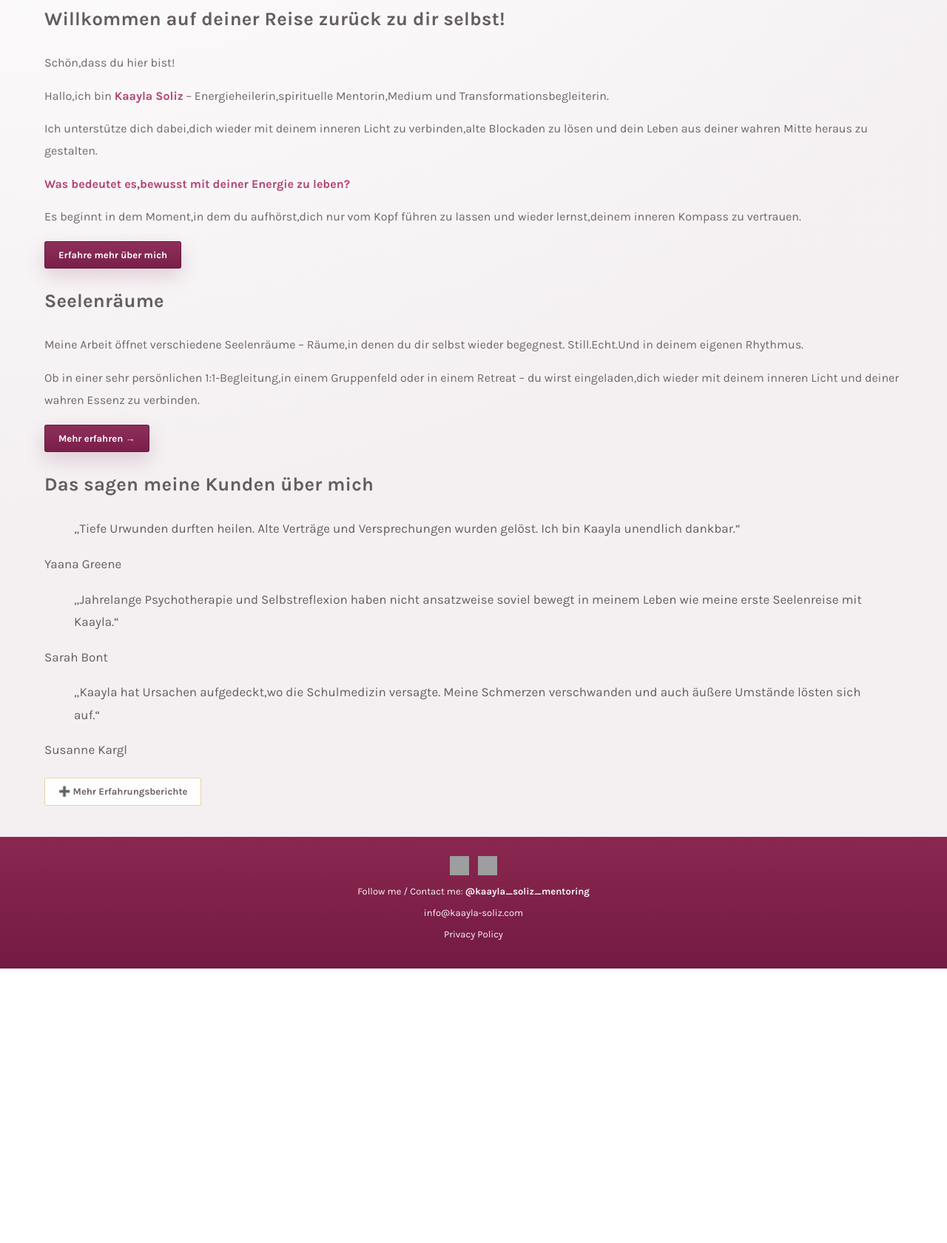
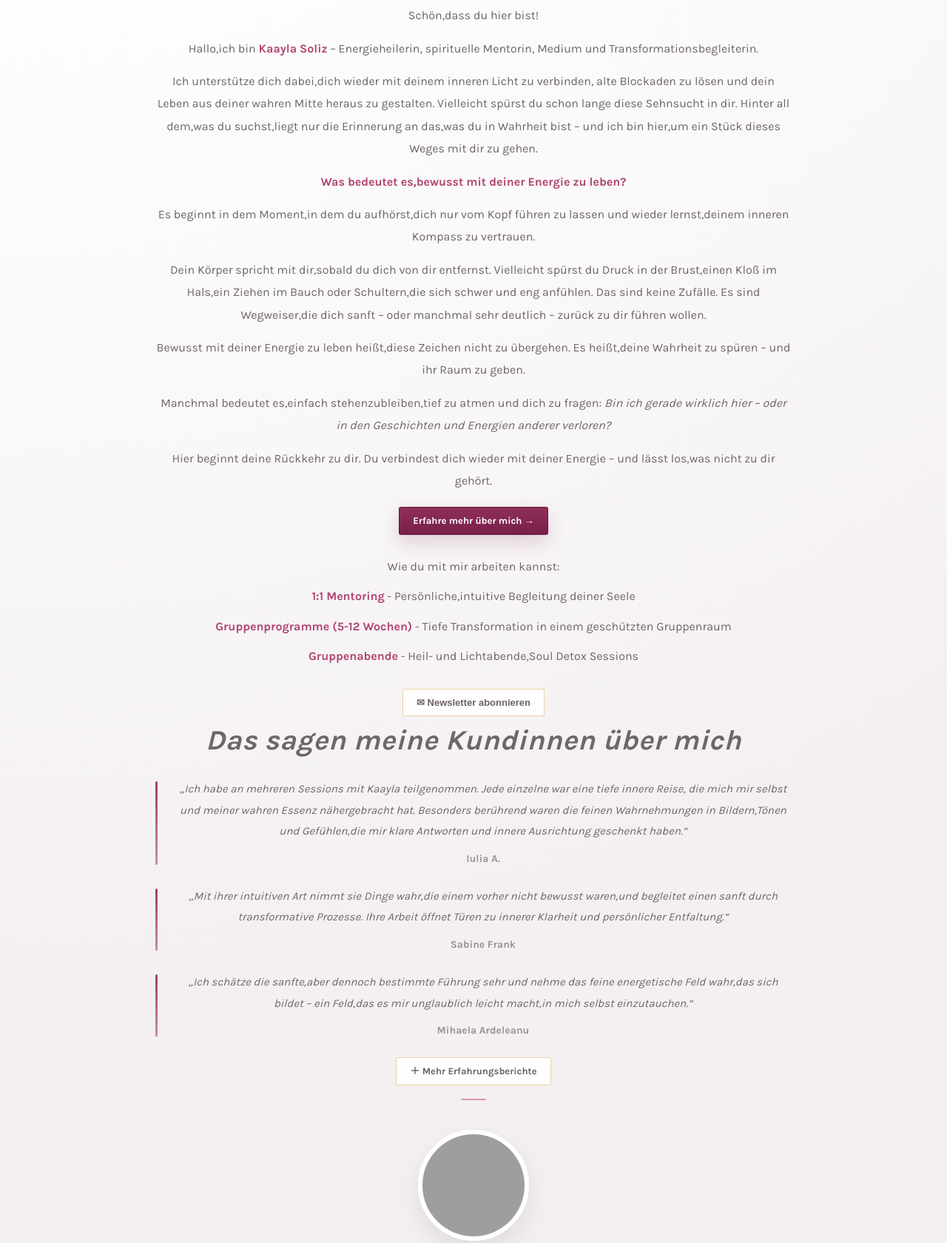
Before and after one commit to dragoshelemenet/teta-static, a plain HTML site: page de/index.html in a window 1280 px wide. Shown: the part 1085-2765 px from the top of the page at 74% size. Before the commit the page ends 2394 px from the top, so only its background shows below. Drawn offline with Linux system fonts and the light colour scheme; grey boxes are pictures that could not be loaded.

Commit message:
Sync German pages to English design keeping German content

```diff
--- a/de/index.html
+++ b/de/index.html
@@ -4,6 +4,7 @@
   <meta charset="UTF-8">
   <meta name="viewport" content="width=device-width, initial-scale=1.0">
   <title>Awakening &amp; LightHealing</title>
+  <link rel="icon" type="image/png" href="https://img.icons8.com/?size=100&id=TTDX48oSTmoj&format=png">
   <link rel="preconnect" href="https://fonts.googleapis.com">
   <link rel="preconnect" href="https://fonts.gstatic.com" crossorigin>
   <link href="https://fonts.googleapis.com/css2?family=Karla:wght@400;700&display=swap" rel="stylesheet">
@@ -13,66 +14,105 @@
   <div class="sticky-wrapper">
     <div class="site-branding-wrapper container">
       <div class="site-branding">
-        <a class="custom-logo-link" href="index.html"><img src="https://raw.githubusercontent.com/dragoshelemenet/teta-img/c105e35bc4da8d9c5d4c523b578c86209b5561fe/uploads/logo.jpg" alt="Kaayla Logo"></a>
+        <a class="custom-logo-link" href="index.html">
+          <img src="https://raw.githubusercontent.com/dragoshelemenet/teta-img/c105e35bc4da8d9c5d4c523b578c86209b5561fe/uploads/logo.jpg" alt="Kaayla Logo">
+        </a>
       </div>
       <nav class="main-navigation">
         <button class="menu-toggle">MENU</button>
         <ul>
-          <li><a class="active" href="index.html">Start</a></li>
-          <li><a href="about.html">Über mich</a></li>
-          <li><a href="services.html">Seelenräume</a></li>
-          <li><a href="testimonials.html">Herzensstimmen</a></li>
-          <li><a href="contact.html">Kontakt</a></li>
-          <li class="lang-item"><a href="../index.html">EN</a></li>
+          <li><a class="active" href="index.html">Home</a></li>
+          <li><a href="about.html">About Me</a></li>
+          <li><a href="services.html">Soul Spaces</a></li>
+          <li><a href="testimonials.html">Heart Voices</a></li>
+          <li><a href="contact.html">Contact</a></li>
+          <li class="lang-item"><a href="../index.html">🇬🇧</a></li>
         </ul>
       </nav>
     </div>
   </div>
 
-  <section class="hero hero-home">
-    <img src="https://raw.githubusercontent.com/dragoshelemenet/teta-img/main/uploads/17b31186-3f45-4e26-8fb6-bed9f943dc67_1.png" alt="Hero">
+  <img src="https://raw.githubusercontent.com/dragoshelemenet/teta-img/main/uploads/406f1ca2-fd26-4966-832c-5ded86c8b12a_mandala_left1.png" alt="" class="mandala-decor mandala-left">
+  <img src="https://raw.githubusercontent.com/dragoshelemenet/teta-img/main/uploads/1e5fd37e-d069-4176-9bcb-2238a0a4abaa_mandala_right1.png" alt="" class="mandala-decor mandala-right">
+
+  <section class="hero-home">
+    <img src="https://raw.githubusercontent.com/dragoshelemenet/teta-img/main/uploads/17b31186-3f45-4e26-8fb6-bed9f943dc67_1.png" alt="Hero Image">
   </section>
 
   <main class="page-wrap">
-    <section class="section">
-      <div class="container section-card narrow center">
-        <img class="round-photo" src="https://raw.githubusercontent.com/dragoshelemenet/teta-img/main/uploads/00f21da3-f858-4de2-a799-5324d1b85429_Foto_kaayla.jpg" alt="Kaayla">
-        <h2>Willkommen auf deiner Reise zurück zu dir selbst!</h2>
-        <div class="content-html lead-box">
+    <section class="home-section">
+      <div class="container">
+        <div class="home-stack">
+          <img class="home-avatar" src="https://raw.githubusercontent.com/dragoshelemenet/teta-img/main/uploads/00f21da3-f858-4de2-a799-5324d1b85429_Foto_kaayla.jpg" alt="Kaayla">
+          <h1>Willkommen auf deiner Reise zurück zu dir selbst!</h1>
+
+          <div class="content-html">
             <p>Schön,dass du hier bist!</p>
-          <p>Hallo,ich bin <strong>Kaayla Soliz</strong> – Energieheilerin,spirituelle Mentorin,Medium und Transformationsbegleiterin.</p>
-          <p>Ich unterstütze dich dabei,dich wieder mit deinem inneren Licht zu verbinden,alte Blockaden zu lösen und dein Leben aus deiner wahren Mitte heraus zu gestalten.</p>
-          <p><strong>Was bedeutet es,bewusst mit deiner Energie zu leben?</strong></p>
+            <p>Hallo,ich bin <strong>Kaayla Soliz</strong> – Energieheilerin, spirituelle Mentorin, Medium und Transformationsbegleiterin.</p>
+            <p>Ich unterstütze dich dabei,dich wieder mit deinem inneren Licht zu verbinden, alte Blockaden zu lösen und dein Leben aus deiner wahren Mitte heraus zu gestalten. Vielleicht spürst du schon lange diese Sehnsucht in dir. Hinter all dem,was du suchst,liegt nur die Erinnerung an das,was du in Wahrheit bist – und ich bin hier,um ein Stück dieses Weges mit dir zu gehen.</p>
+            <p class="lead-pink"><strong>Was bedeutet es,bewusst mit deiner Energie zu leben?</strong></p>
             <p>Es beginnt in dem Moment,in dem du aufhörst,dich nur vom Kopf führen zu lassen und wieder lernst,deinem inneren Kompass zu vertrauen.</p>
+            <p>Dein Körper spricht mit dir,sobald du dich von dir entfernst. Vielleicht spürst du Druck in der Brust,einen Kloß im Hals,ein Ziehen im Bauch oder Schultern,die sich schwer und eng anfühlen. Das sind keine Zufälle. Es sind Wegweiser,die dich sanft – oder manchmal sehr deutlich – zurück zu dir führen wollen.</p>
+            <p>Bewusst mit deiner Energie zu leben heißt,diese Zeichen nicht zu übergehen. Es heißt,deine Wahrheit zu spüren – und ihr Raum zu geben.</p>
+            <p>Manchmal bedeutet es,einfach stehenzubleiben,tief zu atmen und dich zu fragen: <em>Bin ich gerade wirklich hier – oder in den Geschichten und Energien anderer verloren?</em></p>
+            <p>Hier beginnt deine Rückkehr zu dir. Du verbindest dich wieder mit deiner Energie – und lässt los,was nicht zu dir gehört.</p>
           </div>
-        <p class="top-space"><a class="btn btn-primary" href="about.html">Erfahre mehr über mich</a></p>
+
+          <p style="margin:20px 0 28px">
+            <a class="btn btn-primary" href="about.html">Erfahre mehr über mich →</a>
+          </p>
+
+          <ul class="simple-list">
+            <li>Wie du mit mir arbeiten kannst:</li>
+            <li><strong>1:1 Mentoring</strong> - Persönliche,intuitive Begleitung deiner Seele</li>
+            <li><strong>Gruppenprogramme (5-12 Wochen)</strong> - Tiefe Transformation in einem geschützten Gruppenraum</li>
+            <li><strong>Gruppenabende</strong> - Heil- und Lichtabende,Soul Detox Sessions</li>
+          </ul>
+
+          <div class="newsletter-wrap">
+            <button class="btn btn-outline" data-newsletter="de">✉ Newsletter abonnieren</button>
           </div>
-    </section>
 
-    <div class="soft-separator"></div>
+          <h2 class="testimonials-title">Das sagen meine Kundinnen über mich</h2>
 
-    <section class="section alt">
-      <div class="container section-card narrow center">
-        <h2>Seelenräume</h2>
-        <div class="content-html lead-box">
-          <p>Meine Arbeit öffnet verschiedene Seelenräume – Räume,in denen du dir selbst wieder begegnest. Still.Echt.Und in deinem eigenen Rhythmus.</p>
-          <p>Ob in einer sehr persönlichen 1:1-Begleitung,in einem Gruppenfeld oder in einem Retreat – du wirst eingeladen,dich wieder mit deinem inneren Licht und deiner wahren Essenz zu verbinden.</p>
+          <div class="quote-list">
+            <div class="quote-item">
+              <blockquote>„Ich habe an mehreren Sessions mit Kaayla teilgenommen. Jede einzelne war eine tiefe innere Reise, die mich mir selbst und meiner wahren Essenz nähergebracht hat. Besonders berührend waren die feinen Wahrnehmungen in Bildern,Tönen und Gefühlen,die mir klare Antworten und innere Ausrichtung geschenkt haben.“</blockquote>
+              <footer>Iulia A.</footer>
             </div>
-        <p class="top-space"><a class="btn btn-primary" href="services.html">Mehr erfahren →</a></p>
+
+            <div class="quote-item">
+              <blockquote>„Mit ihrer intuitiven Art nimmt sie Dinge wahr,die einem vorher nicht bewusst waren,und begleitet einen sanft durch transformative Prozesse. Ihre Arbeit öffnet Türen zu innerer Klarheit und persönlicher Entfaltung.“</blockquote>
+              <footer>Sabine Frank</footer>
             </div>
-    </section>
 
-    <div class="soft-separator"></div>
+            <div class="quote-item">
+              <blockquote>„Ich schätze die sanfte,aber dennoch bestimmte Führung sehr und nehme das feine energetische Feld wahr,das sich bildet – ein Feld,das es mir unglaublich leicht macht,in mich selbst einzutauchen.“</blockquote>
+              <footer>Mihaela Ardeleanu</footer>
+            </div>
+          </div>
 
-    <section class="section">
-      <div class="container section-card center">
-        <h2>Das sagen meine Kunden über mich</h2>
-        <div class="grid-3 top-space">
-          <article class="quote-card"><div class="pad"><blockquote>„Tiefe Urwunden durften heilen. Alte Verträge und Versprechungen wurden gelöst. Ich bin Kaayla unendlich dankbar.“</blockquote><footer>Yaana Greene</footer></div></article>
-          <article class="quote-card"><div class="pad"><blockquote>„Jahrelange Psychotherapie und Selbstreflexion haben nicht ansatzweise soviel bewegt in meinem Leben wie meine erste Seelenreise mit Kaayla.“</blockquote><footer>Sarah Bont</footer></div></article>
-          <article class="quote-card"><div class="pad"><blockquote>„Kaayla hat Ursachen aufgedeckt,wo die Schulmedizin versagte. Meine Schmerzen verschwanden und auch äußere Umstände lösten sich auf.“</blockquote><footer>Susanne Kargl</footer></div></article>
+          <p style="margin:18px 0 0">
+            <a class="btn btn-linklike" href="testimonials.html">＋ Mehr Erfahrungsberichte</a>
+          </p>
+
+          <div class="small-separator"></div>
+
+          <img class="contact-photo" src="https://raw.githubusercontent.com/dragoshelemenet/teta-img/main/uploads/0a12a8fa-853f-44a3-99b4-5d13beed554b_Unknown-7.jpg" alt="Contact">
+
+          <div class="contact-block">
+            <p>Wie schön,dass du hierher gefunden hast. Von Herzen begleite ich dich gerne auf deinem Weg des Erwachens und der Heilung. Wenn du Interesse an einer individuellen Begleitung hast oder dich zu einem Soul Space gerufen fühlst,melde dich sehr gerne direkt bei mir.</p>
+            <p class="contact-strong"><a href="mailto:info@kaayla-soliz.com">info@kaayla-soliz.com</a></p>
+            <p>Für eine Einzelsession oder ein erstes Kennenlernen kannst du hier einen Termin buchen:</p>
+            <p class="contact-strong"><a href="https://calendly.com/kaayla-soliz-info/45?month=2026-04" target="_blank" rel="noopener noreferrer">https://calendly.com/kaayla-soliz-info/45?month=2026-04</a></p>
+            <p>Alle weiteren Soul Spaces und Light Magic Healing Abende findest du im <strong>„Soul Spaces“</strong> Bereich.</p>
+            <p>Ich freue mich auf eine mögliche Zusammenarbeit und darauf,dich in einer tiefgehenden Transformation zu begleiten.</p>
+            <p class="contact-strong">Phone: <a href="tel:+40743692894">+40 743 692 894</a></p>
+            <p style="margin-top:20px">
+              <a class="btn btn-linklike" href="contact.html">✉ Visit Contact Section</a>
+            </p>
           </div>
-        <p style="margin-top:22px"><a class="btn btn-outline" href="testimonials.html">➕ Mehr Erfahrungsberichte</a></p>
+        </div>
       </div>
     </section>
   </main>
@@ -80,19 +120,18 @@
   <footer class="footer">
     <div class="container">
       <div class="social-icons">
-        <a href="https://www.instagram.com/kaayla_soliz_mentoring" target="_blank"><img src="https://img.icons8.com/fluency-systems-filled/48/ffffff/instagram-new.png" alt="Instagram"></a>
-        <a href="https://www.facebook.com/KathrinWeident" target="_blank"><img src="https://img.icons8.com/ios-filled/48/ffffff/facebook-new.png" alt="Facebook"></a>
+        <a href="https://www.instagram.com/kaayla_soliz_mentoring" target="_blank" rel="noopener noreferrer"><img src="https://img.icons8.com/fluency-systems-filled/48/ffffff/instagram-new.png" alt="Instagram"></a>
+        <a href="https://www.facebook.com/KathrinWeident" target="_blank" rel="noopener noreferrer"><img src="https://img.icons8.com/ios-filled/48/ffffff/facebook-new.png" alt="Facebook"></a>
       </div>
       <p>Follow me / Contact me: <strong>@kaayla_soliz_mentoring</strong></p>
-      <p><a href="mailto:info@kaayla-soliz.com">info@kaayla-soliz.com</a></p>
-      <p><a href="../privacy-policy.html">Privacy Policy</a></p>
+      <p><a href="https://calendly.com/kaayla-soliz-info/45?month=2026-04" target="_blank" rel="noopener noreferrer">🟡 Book a Session</a></p>
     </div>
   </footer>
 
-  <a href="https://calendly.com/kaayla-soliz-info" class="book-session-btn" target="_blank" rel="noopener noreferrer">📅 Buche dir eine Sitzung</a>
+  <a href="https://calendly.com/kaayla-soliz-info/45?month=2026-04" class="book-session-btn" target="_blank" rel="noopener noreferrer">🟡 Book a Session</a>
 
   <div id="gdpr-banner">
-    Durch die weitere Nutzung der Seite akzeptierst du unsere <a href="../privacy-policy.html">privacy policy</a>.
+    By continuing using the site you accept our <a href="../privacy-policy.html">privacy policy</a>.
     <button id="gdpr-accept" class="accept-btn">Accept</button>
   </div>
 
```
Also changed, not shown: de/about.html (+0 -10 lines), de/contact.html (+1 -1 lines), de/services.html (+23 -102 lines), de/testimonials.html (+0 -20 lines). Lines whose indentation alone changed are shown as unchanged.
